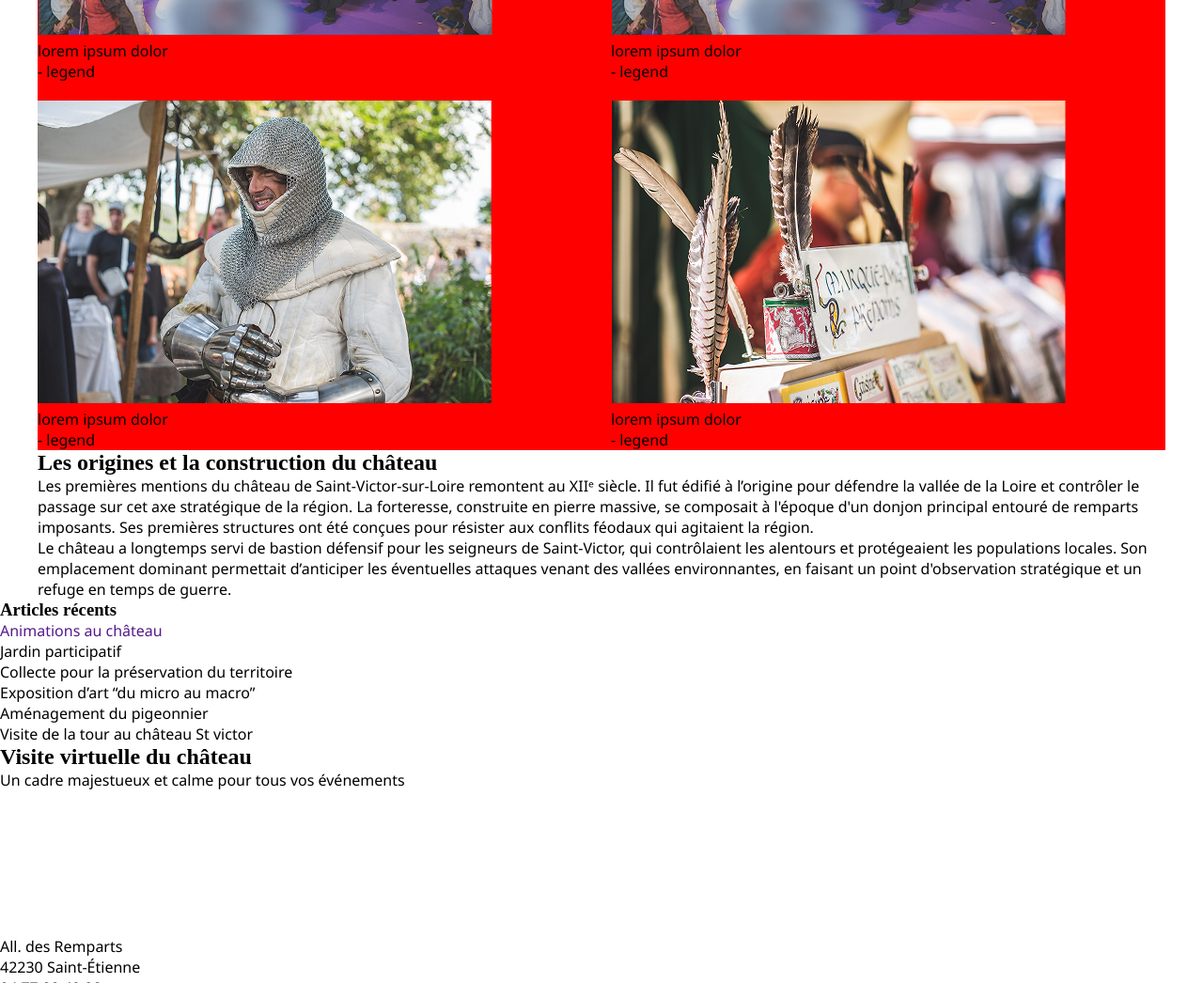
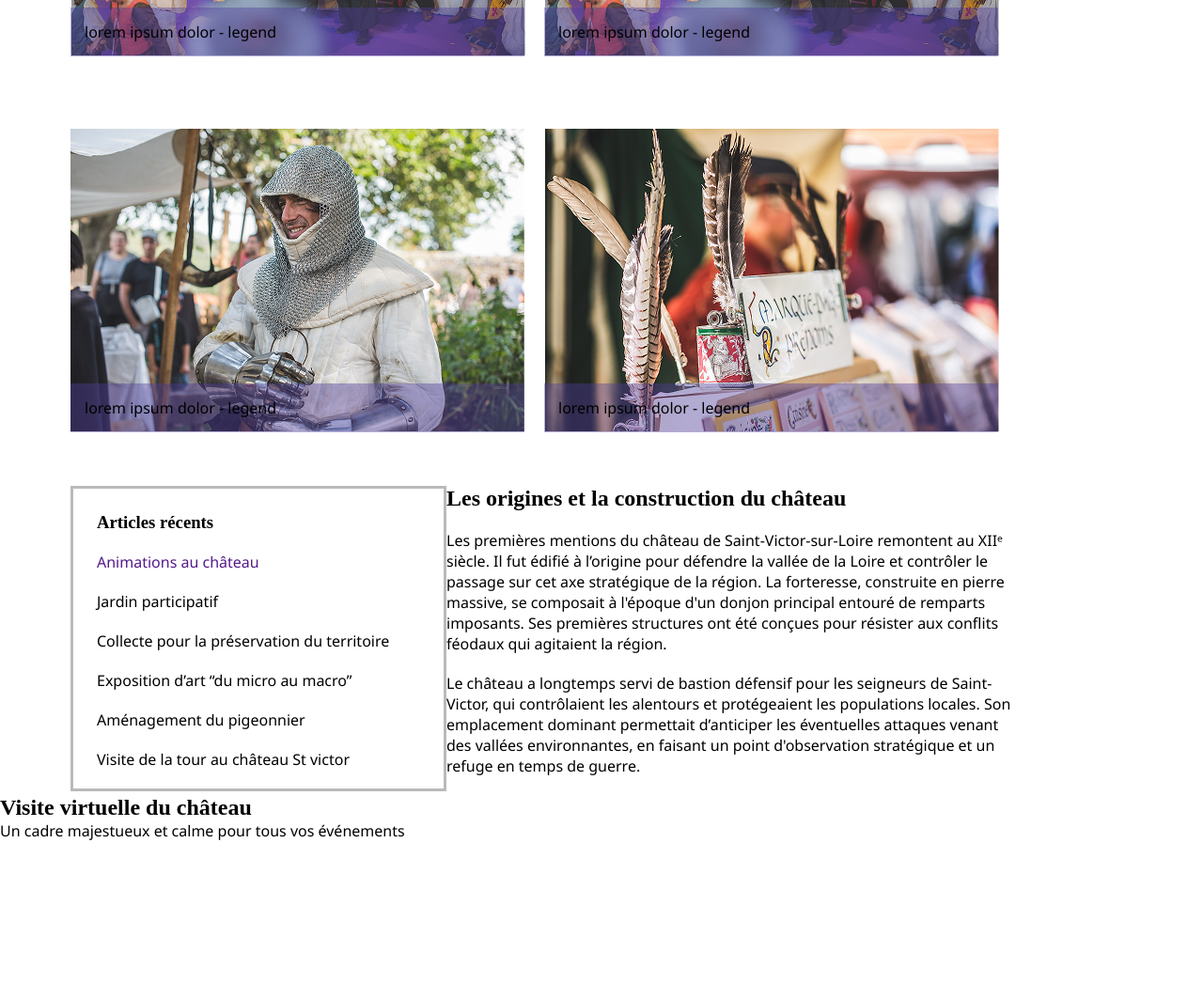
Before and after one commit to Luiseeop/ch-teau-saint-Victor, a plain HTML site: page index.html in a window 1280 px wide. Shown: the part 1500-2546 px from the top of the page at 94% size. Drawn offline with Linux system fonts and the light colour scheme; a web font is replaced by a local one.

Commit message:
vtiyuboitep^çà
i

```diff
--- a/index.html
+++ b/index.html
@@ -82,9 +82,9 @@
         </section>
 
 
-        <section>
+        <section class="flex section1">
 
-            <div class="container">
+            <div class="div1">
                 <div class="pad2">
                     <h2 class="pad1">L’histoire du château</h2>
                     <p>Perché sur les hauteurs de la Loire, le Château de Saint-Victor-sur-Loire a traversé les âges, se
@@ -94,54 +94,57 @@
                 </div>
                 <div>
                     <h2 class="pad3">Un témoignage des siècles passés</h2>
-                    <div class="olr bgred">
+                    <div class="olr">
                         <div class="w25 pol">
                             <img src="asset/imgGallerie2.png" alt="">
-                            <p>lorem ipsum dolor - legend</p>
+                            <div class="mol"><p>lorem ipsum dolor - legend</p></div>
                         </div>
                         <div class="w25 pol">
                             <img src="asset/imgGallerie2.png" alt="">
-                            <p>lorem ipsum dolor - legend</p>
+                            <div class="mol"><p>lorem ipsum dolor - legend</p></div>
                         </div>
                         <div class="w25 pol">
                             <img src="asset/imgGallerie3.png" alt="">
-                            <p>lorem ipsum dolor - legend</p>
+                            <div class="mol"><p>lorem ipsum dolor - legend</p></div>
                         </div>
                         <div class="w25 pol">
                             <img src="asset/imgGallerie4.png" alt="">
-                            <p>lorem ipsum dolor - legend</p>
+                            <div class="mol"><p>lorem ipsum dolor - legend</p></div>
                         </div>
                     </div>
                 </div>
-                <div>
-                    <h2>Les origines et la construction du château</h2>
-                    <p>Les premières mentions du château de Saint-Victor-sur-Loire remontent au XIIᵉ siècle. Il fut
-                        édifié à l’origine pour défendre la vallée de la Loire et contrôler le passage sur cet axe
-                        stratégique de la région. La forteresse, construite en pierre massive, se composait à l'époque
-                        d'un donjon principal entouré de remparts imposants. Ses premières structures ont été conçues
-                        pour résister aux conflits féodaux qui agitaient la région.
-                        <br>
-                        Le château a longtemps servi de bastion défensif pour les seigneurs de Saint-Victor, qui
-                        contrôlaient les alentours et protégeaient les populations locales. Son emplacement dominant
-                        permettait d’anticiper les éventuelles attaques venant des vallées environnantes, en faisant un
-                        point d'observation stratégique et un refuge en temps de guerre.</p>
-                </div>
+
+
+
+
 
             </div>
-
-            <aside>
-                <nav>
-                    <h3>Articles récents</h3>
+            <aside >
+                <nav class="navb">
+                    <h3 class="pad1">Articles récents</h3>
                     <ul>
-                        <li><a href="">Animations au château</a></li>
-                        <li>Jardin participatif</li>
-                        <li>Collecte pour la préservation du territoire</li>
-                        <li>Exposition d’art “du micro au macro” </li>
-                        <li>Aménagement du pigeonnier</li>
-                        <li>Visite de la tour au château St victor</li>
+                        <li class="pad1"><a href="">Animations au château</a></li>
+                        <li class="pad1">Jardin participatif</li>
+                        <li class="pad1">Collecte pour la préservation du territoire</li>
+                        <li class="pad1">Exposition d’art “du micro au macro” </li>
+                        <li class="pad1">Aménagement du pigeonnier</li>
+                        <li class="pad1">Visite de la tour au château St victor</li>
                     </ul>
                 </nav>
             </aside>
+            <div class="div2">
+                <h2 class="pad1">Les origines et la construction du château</h2>
+                <p class="pad1">Les premières mentions du château de Saint-Victor-sur-Loire remontent au XIIᵉ siècle. Il fut
+                    édifié à l’origine pour défendre la vallée de la Loire et contrôler le passage sur cet axe
+                    stratégique de la région. La forteresse, construite en pierre massive, se composait à l'époque
+                    d'un donjon principal entouré de remparts imposants. Ses premières structures ont été conçues
+                    pour résister aux conflits féodaux qui agitaient la région.</p>
+                    <p class="pad1">
+                    Le château a longtemps servi de bastion défensif pour les seigneurs de Saint-Victor, qui
+                    contrôlaient les alentours et protégeaient les populations locales. Son emplacement dominant
+                    permettait d’anticiper les éventuelles attaques venant des vallées environnantes, en faisant un
+                    point d'observation stratégique et un refuge en temps de guerre.</p>
+            </div>
 
         </section>
 
--- a/style.css
+++ b/style.css
@@ -153,8 +153,42 @@ h1{
     display: grid;
     grid-template-columns: repeat(2, 1fr); /* 2 colonnes */
     gap: 20px; /* espace entre les images, ajustable */
+    padding-right: 200px;
+    width: 60%;
   }
 
-  .pol{
 
+  .mol{
+    background-color: #4d3e9a6a;
+    display: inline-block;
+    width: 483px;
+    padding: 15px;
+    position: relative;
+    top: -57px;
   }
+
+.navb{
+    width: 400px;
+    position: sticky;
+    top: 100px;
+    border: solid #5f5f626e;
+    padding-top: 25px;
+    padding-left: 25px;
+}
+
+.flex1{
+    display: flex;
+}
+
+.div1{
+    width: 70%;
+}
+
+.div2{
+    width: 50%;
+}
+
+
+.section1{
+    padding-left: 75px;
+}
```
